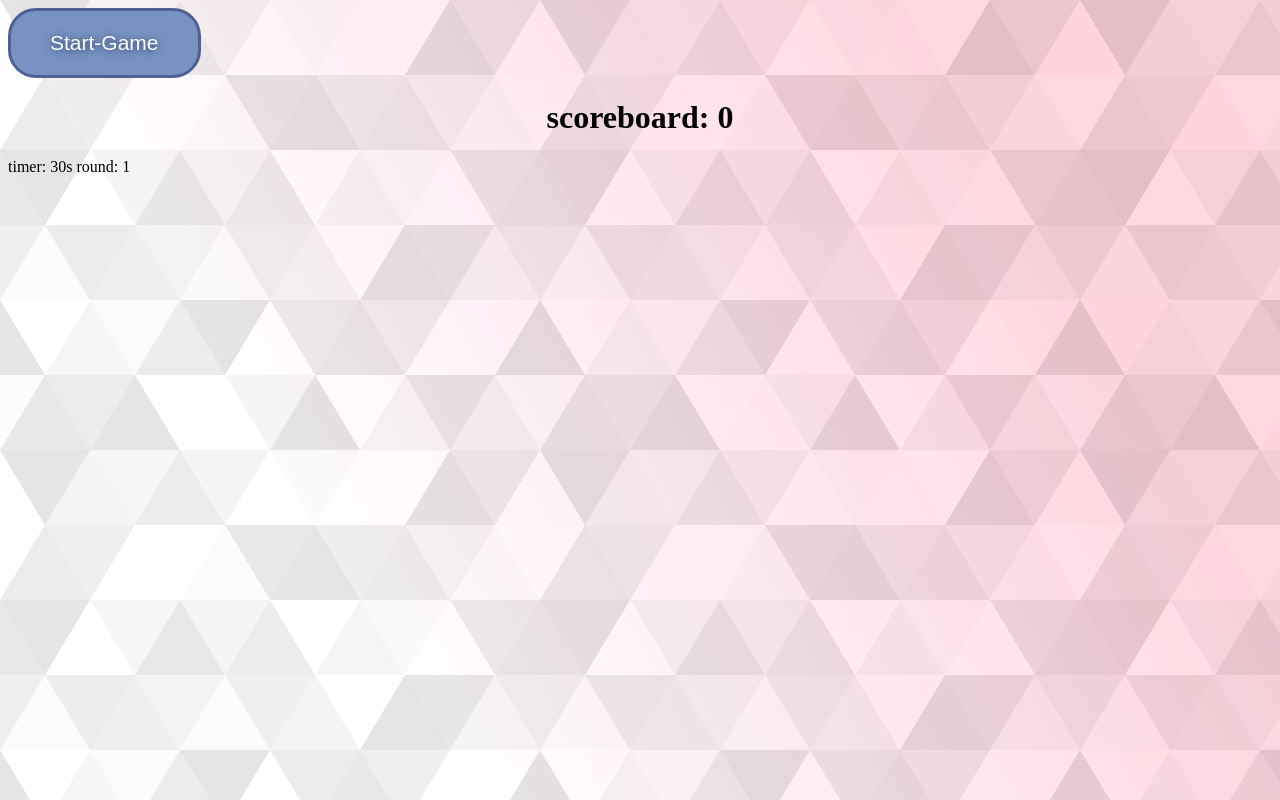
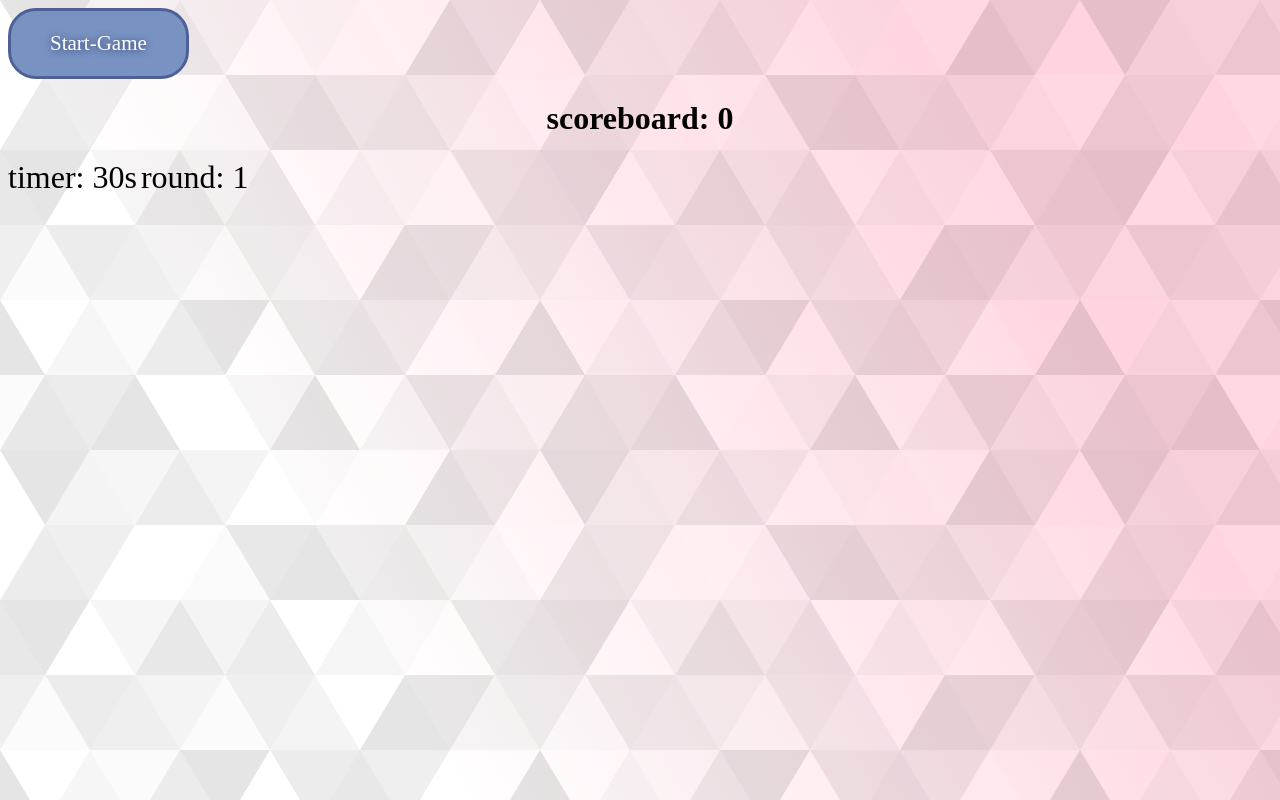
Before and after one commit to JuliaFong/Trivia-Project-One, a plain HTML site: page index.html in a window 1280 px wide. Drawn offline with nearby package versions, Linux system fonts and the light colour scheme.

Commit message:
init push

```diff
--- a/css/style.css
+++ b/css/style.css
@@ -30,7 +30,7 @@ button {
     display: inline-block;
     cursor: pointer;
     color: #ffffff;
-    font-family: Arial;
+    font-family: 'Times New Roman', Times, serif;
     font-size: 21px;
     padding: 20px 39px;
     text-decoration: none;
@@ -45,3 +45,21 @@ button:active {
     position: relative;
     top: 1px;
 }
+
+.question {
+    text-align: center;
+    font-family: 'Times New Roman', Times, serif;
+    font-size: 2rem;
+}
+
+#round {
+    text-align: center;
+    font-family: 'Times New Roman', Times, serif;
+    font-size: 2rem;
+}
+
+#timer {
+    text-align: center;
+    font-family: 'Times New Roman', Times, serif;
+    font-size: 2rem;
+}
```
